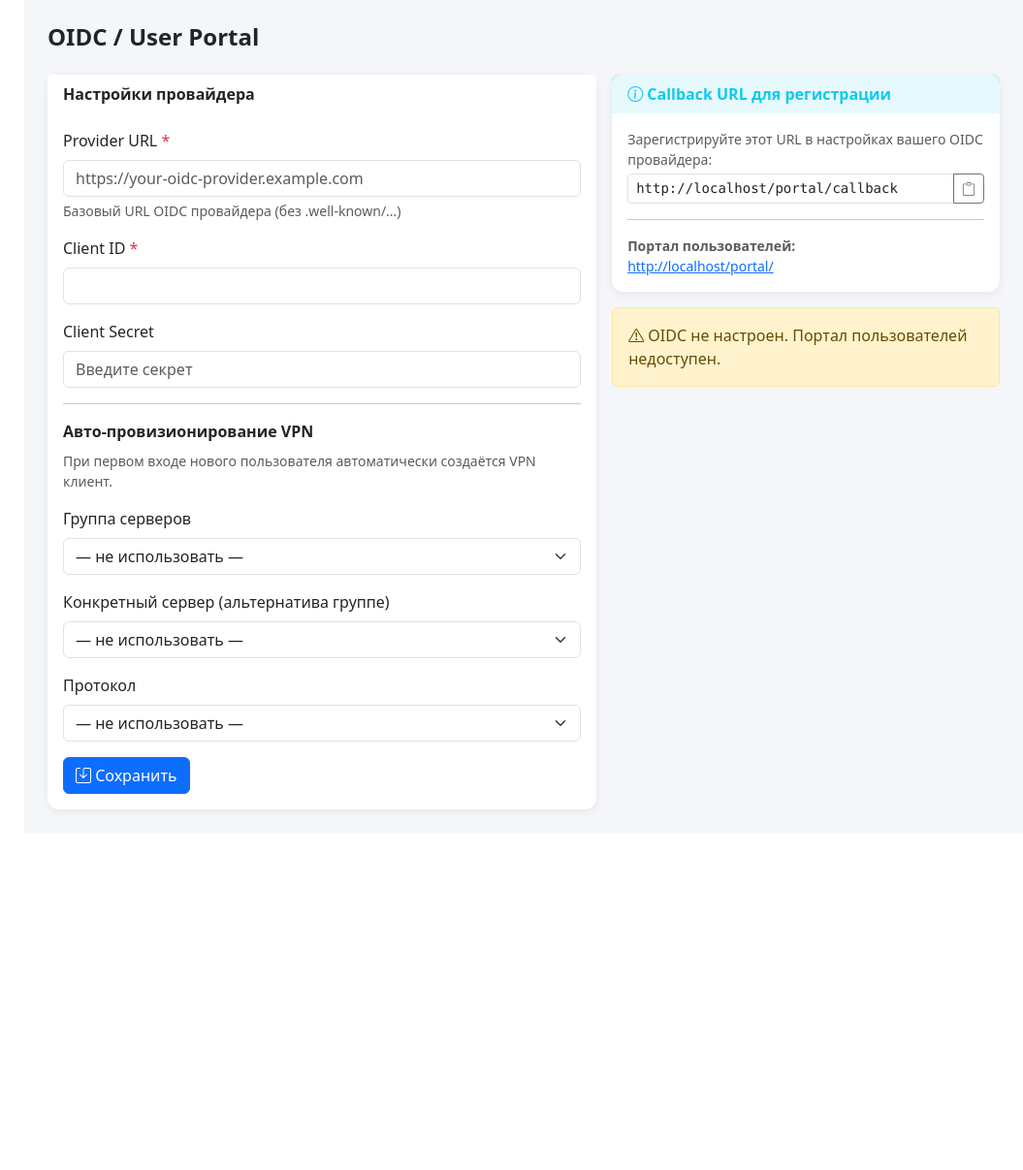
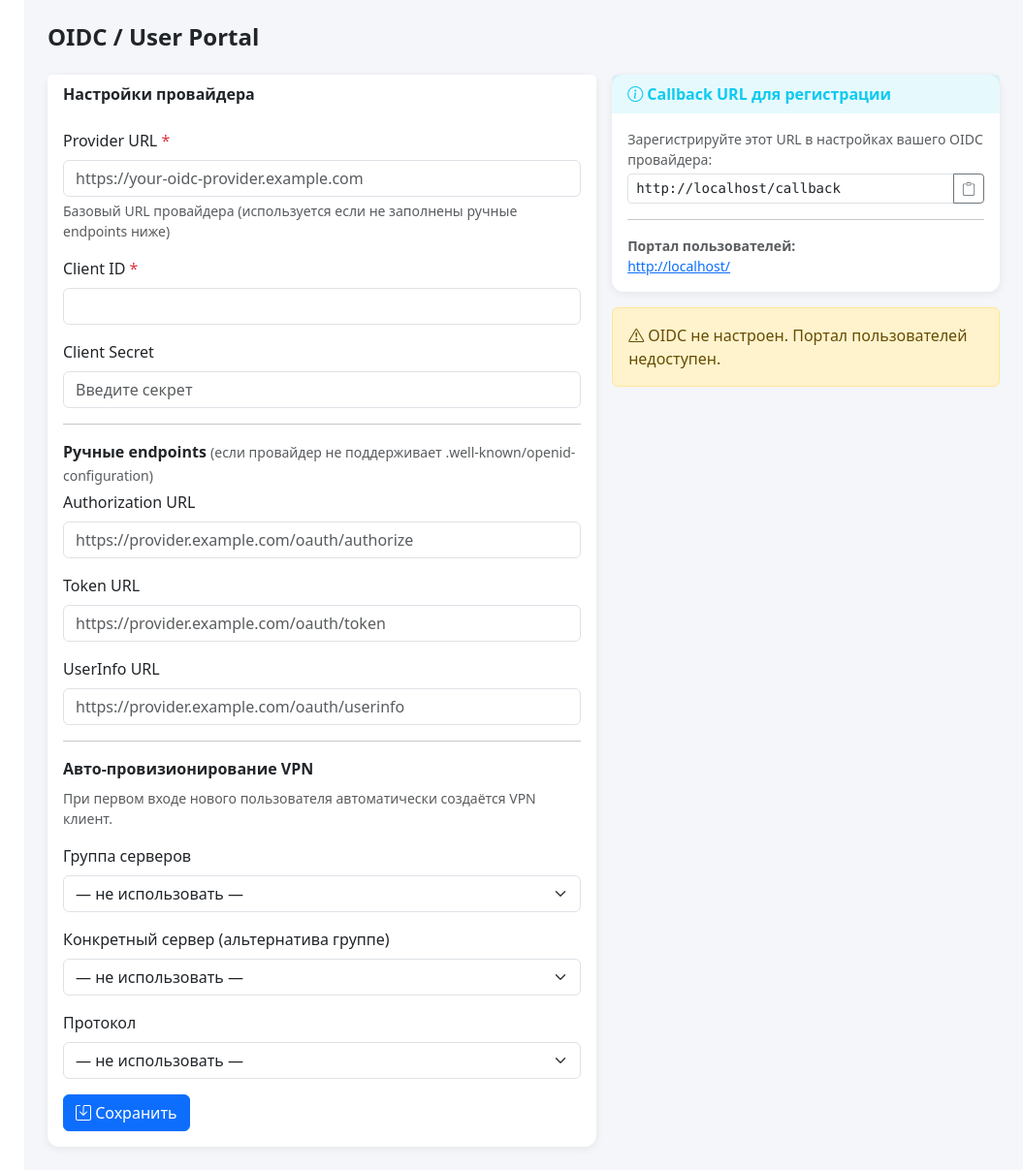
Before and after one commit to aan1805/root-cloud-vpn, a Flask app: template app/templates/settings/oidc.html in a window 1280 px wide. Shown: the whole page at 97% size, without its empty margins (225-1280 px from the left). Before the commit the page ends 842 px from the top, so only its background shows below. Run offline with Flask 3, Linux system fonts and the light colour scheme; the template is opened without the code that fills it, so the values that code supplies are empty.

Commit message:
feat: portal changes

```diff
--- a/app/main/routes.py
+++ b/app/main/routes.py
@@ -53,6 +53,9 @@ def oidc_settings():
         provider_url = request.form.get('provider_url', '').strip()
         client_id = request.form.get('client_id', '').strip()
         client_secret = request.form.get('client_secret', '').strip()
+        authorize_url = request.form.get('authorize_url', '').strip() or None
+        token_url = request.form.get('token_url', '').strip() or None
+        userinfo_url = request.form.get('userinfo_url', '').strip() or None
         auto_group_id = request.form.get('auto_group_id') or None
         auto_server_id = request.form.get('auto_server_id') or None
         auto_protocol_type = request.form.get('auto_protocol_type') or None
@@ -72,6 +75,9 @@ def oidc_settings():
         setting.client_id = client_id
         if client_secret:
             setting.client_secret_encrypted = encrypt_data(client_secret)
+        setting.authorize_url = authorize_url
+        setting.token_url = token_url
+        setting.userinfo_url = userinfo_url
         setting.auto_group_id = int(auto_group_id) if auto_group_id else None
         setting.auto_server_id = int(auto_server_id) if auto_server_id else None
         setting.auto_protocol_type = auto_protocol_type
--- a/app/models.py
+++ b/app/models.py
@@ -204,6 +204,10 @@ class OIDCSetting(db.Model):
     provider_url = db.Column(db.String(512), nullable=False)
     client_id = db.Column(db.String(255), nullable=False)
     client_secret_encrypted = db.Column(db.Text, nullable=False)
+    # Ручные endpoints (если провайдер не поддерживает .well-known/openid-configuration)
+    authorize_url = db.Column(db.String(512), nullable=True)
+    token_url = db.Column(db.String(512), nullable=True)
+    userinfo_url = db.Column(db.String(512), nullable=True)
     auto_group_id = db.Column(db.Integer, db.ForeignKey('server_groups.id'), nullable=True)
     auto_server_id = db.Column(db.Integer, db.ForeignKey('servers.id'), nullable=True)
     auto_protocol_type = db.Column(db.String(20), nullable=True)
--- a/app/templates/portal/base.html
+++ b/app/templates/portal/base.html
@@ -13,11 +13,11 @@
 </head>
 <body>
 <nav class="navbar portal-navbar navbar-dark px-3 mb-4">
-    <a class="navbar-brand" href="/portal/">
+    <a class="navbar-brand" href="/">
         <i class="bi bi-cloud-fill text-primary"></i> Root-Cloud Portal
     </a>
     {% if session.get('portal_user_id') %}
-    <a href="/portal/logout" class="btn btn-sm btn-outline-light">
+    <a href="{{ url_for('portal.logout') }}" class="btn btn-sm btn-outline-light">
         <i class="bi bi-box-arrow-right"></i> Выйти
     </a>
     {% endif %}
--- a/app/templates/portal/index.html
+++ b/app/templates/portal/index.html
@@ -102,7 +102,7 @@ function toggleQR(clientId) {
 
     if (!qrGenerated[clientId] && !container.classList.contains('d-none')) {
         qrGenerated[clientId] = true;
-        fetch('/portal/client/' + clientId + '/config-text')
+        fetch('/client/' + clientId + '/config-text')
             .then(r => r.text())
             .then(text => {
                 new QRCode(document.getElementById('qrcode-' + clientId), {
--- a/app/templates/settings/oidc.html
+++ b/app/templates/settings/oidc.html
@@ -16,7 +16,7 @@
                         <input type="url" name="provider_url" class="form-control"
                                value="{{ setting.provider_url if setting else '' }}"
                                placeholder="https://your-oidc-provider.example.com" required>
-                        <div class="form-text">Базовый URL OIDC провайдера (без .well-known/...)</div>
+                        <div class="form-text">Базовый URL провайдера (используется если не заполнены ручные endpoints ниже)</div>
                     </div>
                     <div class="mb-3">
                         <label class="form-label">Client ID <span class="text-danger">*</span></label>
@@ -27,6 +27,27 @@
                         <label class="form-label">Client Secret</label>
                         <input type="password" name="client_secret" class="form-control"
                                placeholder="{% if setting %}Оставьте пустым, чтобы не менять{% else %}Введите секрет{% endif %}">
+                    </div>
+
+                    <hr>
+                    <p class="fw-semibold mb-1">Ручные endpoints <span class="text-muted fw-normal small">(если провайдер не поддерживает .well-known/openid-configuration)</span></p>
+                    <div class="mb-3">
+                        <label class="form-label">Authorization URL</label>
+                        <input type="url" name="authorize_url" class="form-control"
+                               value="{{ setting.authorize_url if setting else '' }}"
+                               placeholder="https://provider.example.com/oauth/authorize">
+                    </div>
+                    <div class="mb-3">
+                        <label class="form-label">Token URL</label>
+                        <input type="url" name="token_url" class="form-control"
+                               value="{{ setting.token_url if setting else '' }}"
+                               placeholder="https://provider.example.com/oauth/token">
+                    </div>
+                    <div class="mb-3">
+                        <label class="form-label">UserInfo URL</label>
+                        <input type="url" name="userinfo_url" class="form-control"
+                               value="{{ setting.userinfo_url if setting else '' }}"
+                               placeholder="https://provider.example.com/oauth/userinfo">
                     </div>
 
                     <hr>
@@ -77,7 +98,7 @@
                 <p class="mb-1 small text-muted">Зарегистрируйте этот URL в настройках вашего OIDC провайдера:</p>
                 <div class="input-group">
                     <input type="text" class="form-control form-control-sm font-monospace"
-                           id="callbackUrl" value="{{ request.host_url.rstrip('/') }}/portal/callback" readonly>
+                           id="callbackUrl" value="{{ request.host_url.rstrip('/') }}/callback" readonly>
                     <button class="btn btn-sm btn-outline-secondary" onclick="navigator.clipboard.writeText(document.getElementById('callbackUrl').value)">
                         <i class="bi bi-clipboard"></i>
                     </button>
@@ -85,7 +106,7 @@
                 <hr>
                 <p class="small text-muted mb-0">
                     <strong>Портал пользователей:</strong><br>
-                    <a href="/portal/" target="_blank">{{ request.host_url.rstrip('/') }}/portal/</a>
+                    <a href="/" target="_blank">{{ request.host_url.rstrip('/') }}/</a>
                 </p>
             </div>
         </div>
```
Also changed, not shown: app/__init__.py (+17 -10 lines), app/portal/routes.py (+28 -8 lines), migrations/versions/64220130af26_add_oidc_endpoint_urls.py (added, +36 -0 lines).
